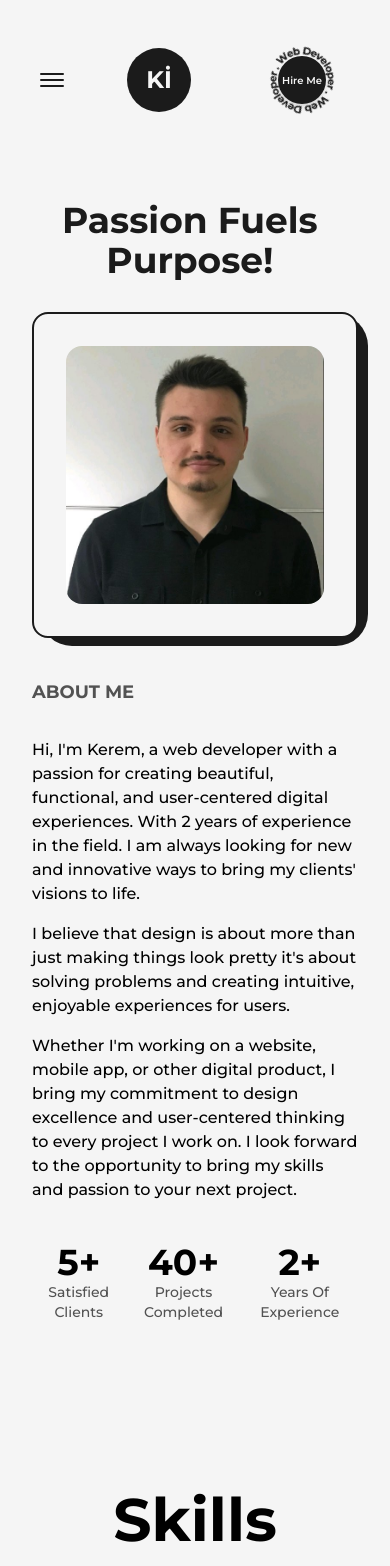
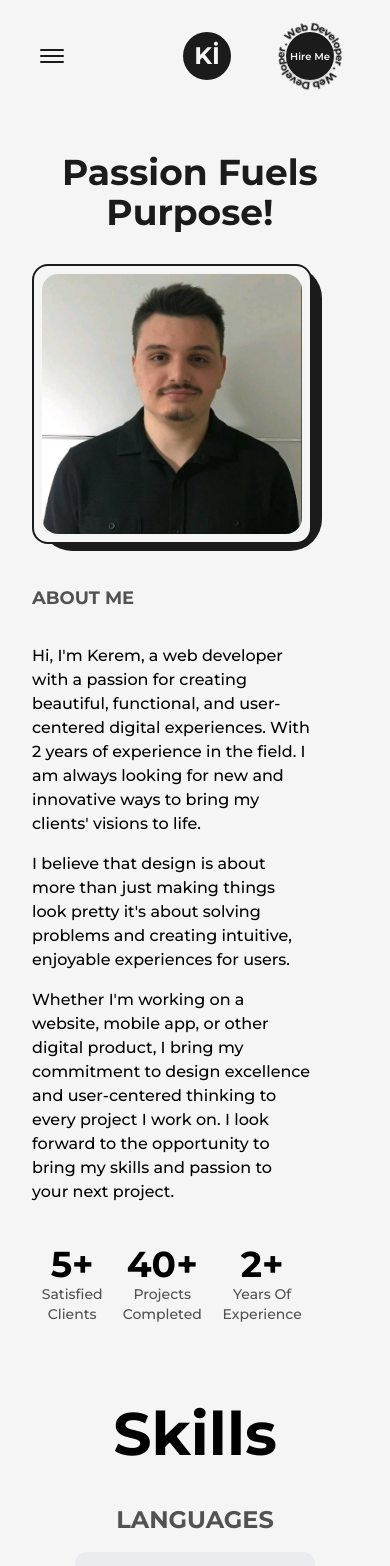
Before and after one commit to keremilhan/nextjs-portfolio, a Next.js app: page /about in a window 390 px wide. Shown: the top 1566 px of the page. Built offline with nearby package versions, Linux system fonts and the light colour scheme.

Commit message:
responsive bugfix

```diff
--- a/app/about/page.tsx
+++ b/app/about/page.tsx
@@ -1,6 +1,5 @@
 'use client';
 import AnimatedText from '@/components/AnimatedText';
-import { Metadata } from 'next';
 import React, { useEffect, useRef } from 'react';
 import ProfilePhoto from '../../public/images/profile/pp.jpg';
 import Image from 'next/image';
@@ -36,7 +35,7 @@ const AboutPage = () => {
         <main className="flex w-full flex-col items-center justify-center pt-10 dark:text-light">
             <AnimatedText text="Passion Fuels Purpose!" className="mb-16 sm:mb-8 lg:!text-7xl sm:!text-6xl xs:!text-4xl" />
             <div className="grid w-full grid-cols-8 gap-16 z-0 sm:gap-10">
-                <div className="col-span-3 xl:col-span-4 md:col-span-8 flex flex-col items-start justify-start gap-4 md:order-2">
+                <div className="col-span-3 xl:col-span-4 md:col-span-7 flex flex-col items-start justify-start gap-4 md:order-2">
                     <h2 className="mb-4 text-lg font-bold uppercase text-dark/75 dark:text-light/75">About me</h2>
                     <p className="font-medium">
                         Hi, I&apos;m Kerem, a web developer with a passion for creating beautiful, functional, and user-centered digital experiences. With 2 years of experience in the field. I am
@@ -50,11 +49,11 @@ const AboutPage = () => {
                         look forward to the opportunity to bring my skills and passion to your next project.
                     </p>
                 </div>
-                <div className="col-span-3 xl:col-span-4 md:col-span-8 relative h-max rounded-2xl border-2 border-solid border-dark bg-light p-8 dark:bg-dark dark:border-light md:order-1">
+                <div className="col-span-3 xl:col-span-4 md:col-span-7 relative h-max rounded-2xl border-2 border-solid border-dark bg-light p-8 xs:p-2 dark:bg-dark dark:border-light md:order-1">
                     <div className="absolute top-0 -right-3 -z-10 w-[102%] h-[103%] rounded-[2rem] bg-dark dark:bg-light" />
                     <Image priority sizes="(max-width: 768px) 100vw, (max-width: 1200px) 50vw, 33vw" src={ProfilePhoto} alt="Profile Image" className="w-full h-auto rounded-2xl" />
                 </div>
-                <div className="col-span-2 xl:col-span-8 xl:!flex-row flex flex-col items-end justify-between xl:items-center md:order-3">
+                <div className="col-span-2 xl:col-span-7 xl:!flex-row flex flex-col items-end justify-between xl:items-center md:order-3">
                     <div className="flex flex-col items-end justify-center xl:items-center">
                         <span className="inline-block text-7xl font-bold md:text-6xl sm:text-5xl xs:text-4xl">
                             <AnimatedNumbers value={5} />+
--- a/components/Logo.tsx
+++ b/components/Logo.tsx
@@ -10,7 +10,7 @@ const Logo = () => {
         <div className="flex items-center justify-center">
             <MotionLink
                 href="/"
-                className="w-16 h-16 bg-dark text-light flex items-center justify-center rounded-full text-2xl font-bold border border-solid border-transparent  dark:border-light"
+                className="w-16 h-16 xs:w-12 xs:h-12 bg-dark text-light flex items-center justify-center rounded-full text-2xl font-bold border border-solid border-transparent  dark:border-light"
                 whileHover={{
                     scale: 1.5,
                     backgroundColor: ['#121212', 'rgba(131,58,180,1)', 'rgba(253,29,29,1)', 'rgba(252,176,69,1)', 'rgba(131,58,180,1)', '#121212'],
--- a/components/Navbar.tsx
+++ b/components/Navbar.tsx
@@ -28,7 +28,9 @@ const CustomLink = ({ href, title, className = '' }: CustomLinkProps) => {
             {title}
             <span
                 className={`
-                h-[1px] inline-block bg-dark absolute left-0 -bottom-0.5 group-hover:w-full transition-[width] ease duration-300 ${pathName === href ? 'w-full dark:bg-light' : 'w-0 dark:bg-light'}
+                h-[1px] inline-block bg-dark absolute left-0 -bottom-0.5 group-hover:w-full transition-[width] ease duration-300 cursor-pointer ${
+                    pathName === href ? 'w-full dark:bg-light' : 'w-0 dark:bg-light'
+                }
             `}
             ></span>
         </Link>
@@ -137,12 +139,9 @@ const Navbar = () => {
             <div className="lg:m-auto hidden lg:inline-block">
                 <Logo />
             </div>
-            <div className="hidden md:inline-block">
+            <div className="hidden md:inline-block absolute right-0">
                 <HireMe />
             </div>
-            {/* <div className="absolute left-[50%] top-2 translate-x-[50%]">
-                <Logo />
-            </div> */}
         </header>
     );
 };
--- a/components/SkillCategory.tsx
+++ b/components/SkillCategory.tsx
@@ -4,8 +4,8 @@ import SkillCard from './SkillCard';
 const SkillCategory: React.FC<{ skillArray: { image?: string; text: string }[]; skillCategory: string }> = ({ skillArray, skillCategory }) => {
     return (
         <div className="mt-20 xs:mt-10">
-            <h3 className="mb-10 xs:mb-4 text-2xl font-bold uppercase text-dark/75 dark:text-light/75">{skillCategory}</h3>
-            <div className="flex flex-wrap gap-6">
+            <h3 className="mb-10 xs:mb-4 text-2xl font-bold uppercase text-dark/75 dark:text-light/75 xs:text-center">{skillCategory}</h3>
+            <div className="flex flex-wrap gap-6 xs:justify-center">
                 {skillArray.map(({ image, text }, index) => (
                     <SkillCard key={index} image={image} text={text} />
                 ))}
--- a/components/Skills.tsx
+++ b/components/Skills.tsx
@@ -4,8 +4,8 @@ import SkillCategory from './SkillCategory';
 
 const Skills = () => {
     return (
-        <div className="mt-10">
-            <h2 className="font-bold text-8xl mt-64 w-full text-center md:text-6xl md:mt-32">Skills</h2>
+        <div className="mt-10 xs:mt-10">
+            <h2 className="font-bold text-8xl mt-64 w-full text-center md:text-6xl md:mt-32 xs:mt-10">Skills</h2>
             <SkillCategory skillArray={languages} skillCategory="Languages" />
             <SkillCategory skillArray={frameworks} skillCategory="Frameworks" />
             <SkillCategory skillArray={cssFrameworks} skillCategory="CSS Frameworks" />
```
